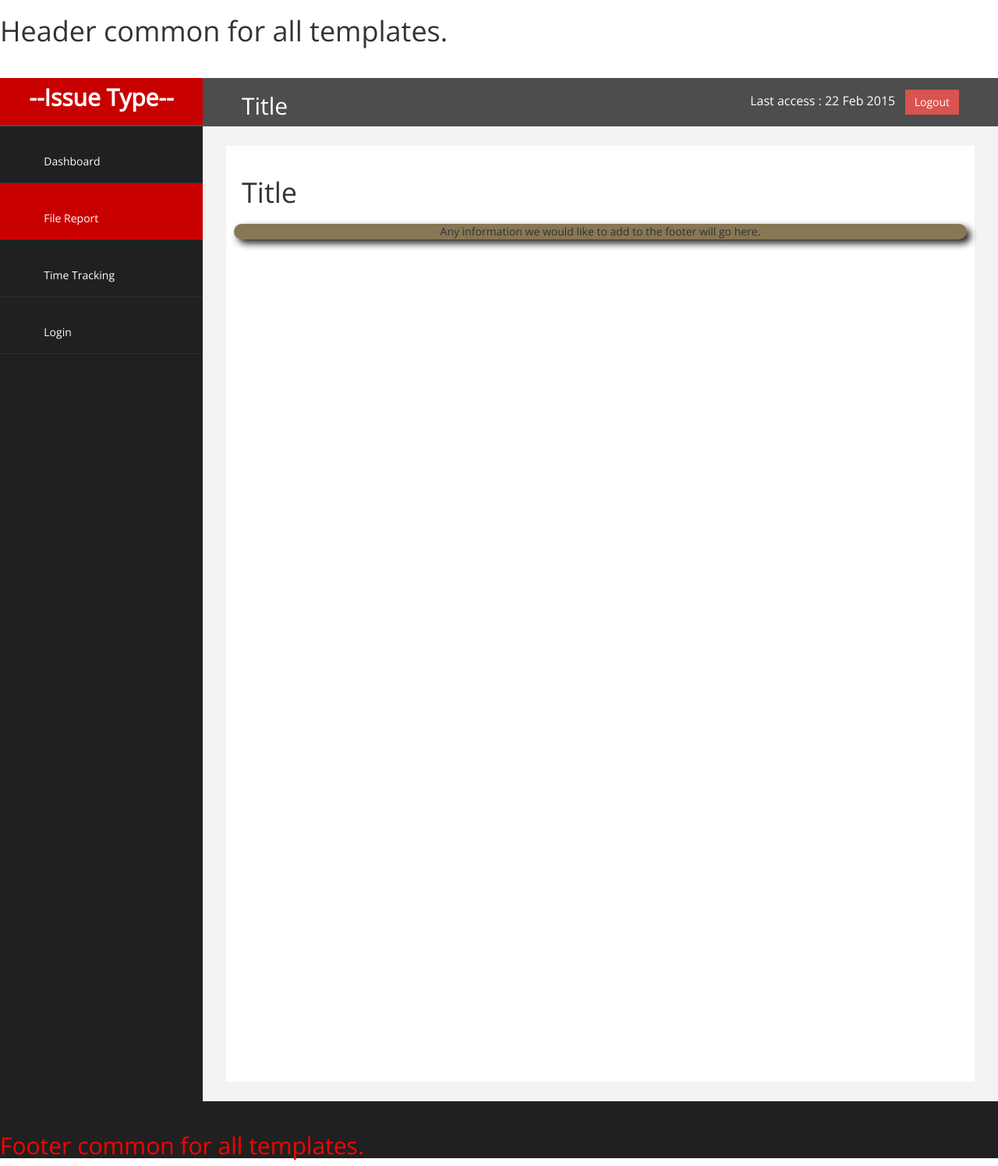
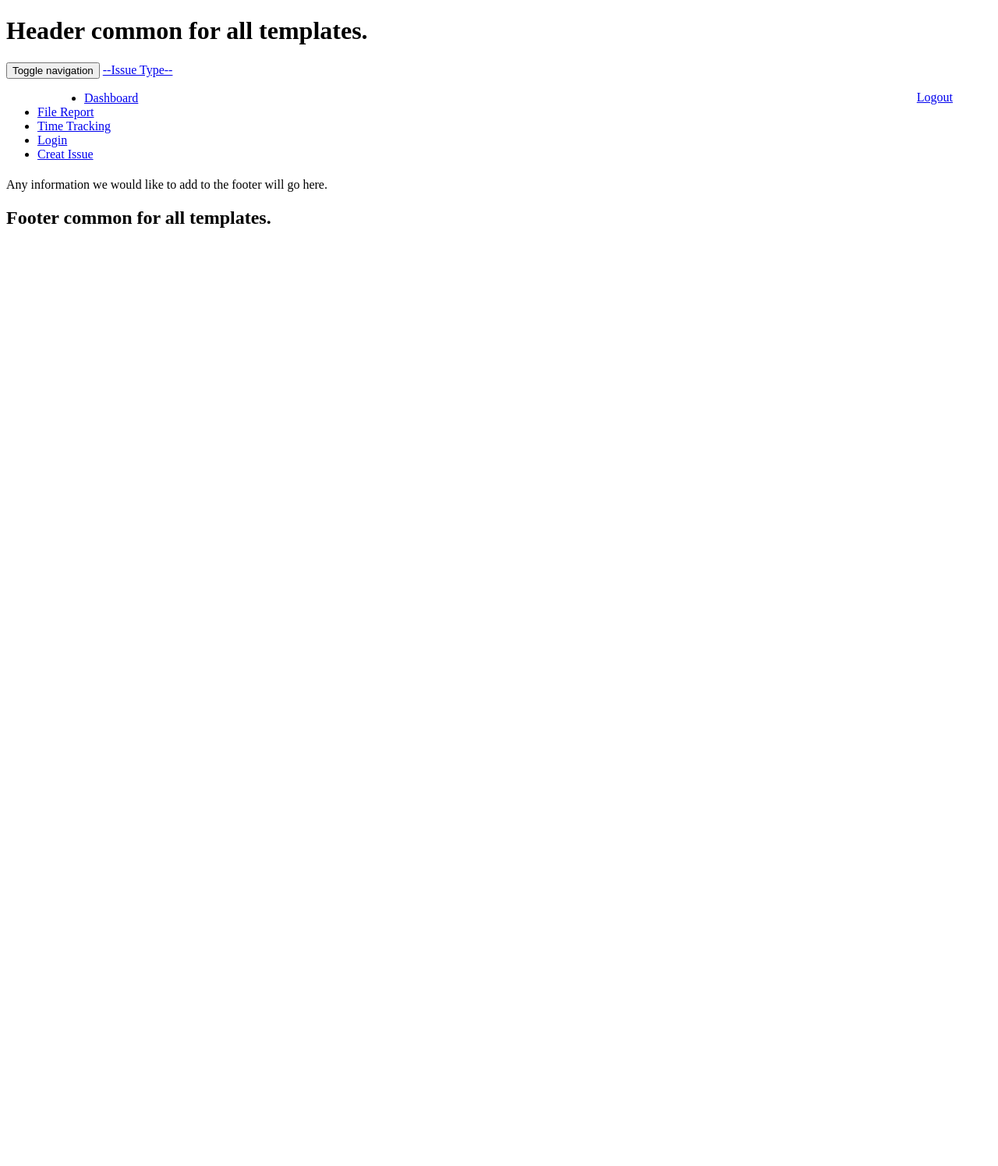
Before and after one commit to iamkelroy/CS673_G1_T3_BUGTRACKER, a Django app: template templates/base2.html in a window 1280 px wide. Shown: the whole page at 78% size. After the commit the page ends 292 px from the top, so only its background shows below. Run offline with Django 3.2, Linux system fonts and the light colour scheme; the template is opened without the code that fills it, so the values that code supplies are empty; some libraries are stand-ins or nearby versions; some web fonts are replaced.

Commit message:
little change

```diff
--- a/templates/base2.html
+++ b/templates/base2.html
@@ -5,27 +5,6 @@
 <h1>Header common for all templates.</h1>
 <p/>
 <!-- This is the specific content for a given page. -->
-{% block content %}{% load staticfiles %}
-  <head>
-    <meta charset="utf-8">
-    <title>Page Title</title>
-    <meta name="viewport" content="width=device-width, initial-scale=1.0">
-    <meta name="description" content="">
-    <meta name="author" content="">
-    <link href="http://netdna.bootstrapcdn.com/bootstrap/3.2.0/css/bootstrap.min.css"
-    rel="stylesheet">
-    <script type="text/javascript" src="http://cdnjs.cloudflare.com/ajax/libs/jquery/2.0.3/jquery.min.js"></script>
-    <script type="text/javascript" src="http://netdna.bootstrapcdn.com/bootstrap/3.2.0/js/bootstrap.min.js"></script>
-
-  <!-- BOOTSTRAP STYLES-->
-    <link href="{% static "css/bootstrap.min.css" %}" rel="stylesheet" />
-    <!-- FONTAWESOME STYLES-->
-    <link href="{% static "css/font-awesome.css" %}" rel="stylesheet" />
-    <!-- CUSTOM STYLES-->
-    <link href="{% static "css/joe_custom_style.css" %}" rel="stylesheet" />
-    <!-- GOOGLE FONTS-->
-    <link href='http://fonts.googleapis.com/css?family=Open+Sans' rel='stylesheet' type='text/css' />
-  </head>
 
   <body>
   <div id="wrapper">
@@ -39,7 +18,7 @@
                 </button>
                 <a class="navbar-brand" href="index.html">--Issue Type--</a>
             </div>
-            <div style="color:white; padding:15px 50px 5px 50px; float:left; font-size:30px;">Title
+            <div style="color:white; padding:15px 50px 5px 50px; float:left; font-size:30px;">{% block Title %}{% endblock %}
 	    </div>
             <div style="color: white; padding: 15px 50px 5px 50px; float: right; font-size: 16px;">
 		Last access : 22 Feb 2015 &nbsp;
@@ -52,9 +31,10 @@
             <div class="sidebar-collapse">
                 <ul class="nav" id="main-menu">
                     <li><a  href="issue/issue_index/"><i class="fa fa-dashboard fa-3x"></i> Dashboard</a></li>
-                    <li><a  class="active-menu" href="/issue/add"><i class="fa fa-desktop fa-3x"></i> File Report</a></li>
+                    <li><a  href="/issue/add"><i class="fa fa-desktop fa-3x"></i> File Report</a></li>
                     <li><a  href="tab-panel.html"><i class="fa fa-qrcode fa-3x"></i> Time Tracking</a></li>
                     <li><a  href="/admin/login/"><i class="fa fa-bolt fa-3x"></i> Login</a></li>
+		    <li><a  class="active-menu"  href="issue/Create_Issue_Bootstrap/"><i class="fa fa-bolt fa-3x"></i> Creat Issue</a></li>
                 </ul>
             </div>
         </nav>
@@ -63,12 +43,12 @@
             <div id="page-inner">
                 <div>
                     <div id="description">
-                    <h1 class="bug_name">Title</h1>
+                    <h1 class="bug_name"> {% block SubTitle %}{% endblock %}</h1>
                     </div>
 
                     <div id="resolution">
-
-
+                        {% block content %}
+         		{% endblock %}
 		   </div>
                 <footer id="footer">
                      Any information we would like to add to the footer will go here.
@@ -78,11 +58,8 @@
   </div>
   </body>
 
-<script src="http://code.jquery.com/jquery.js"></script>
-<script src="{% static "js/bootstrap.min.js" %}"></script>
-<script src="{% static "js/bootstrap.js" %}"></script>
-<script src="http://twitter.github.com/bootstrap/assets/js/bootstrap-dropdown.js"></script>
-{% endblock %}
+
+
 <p/>
 <h2>Footer common for all templates.</h2>
 </body>
```
